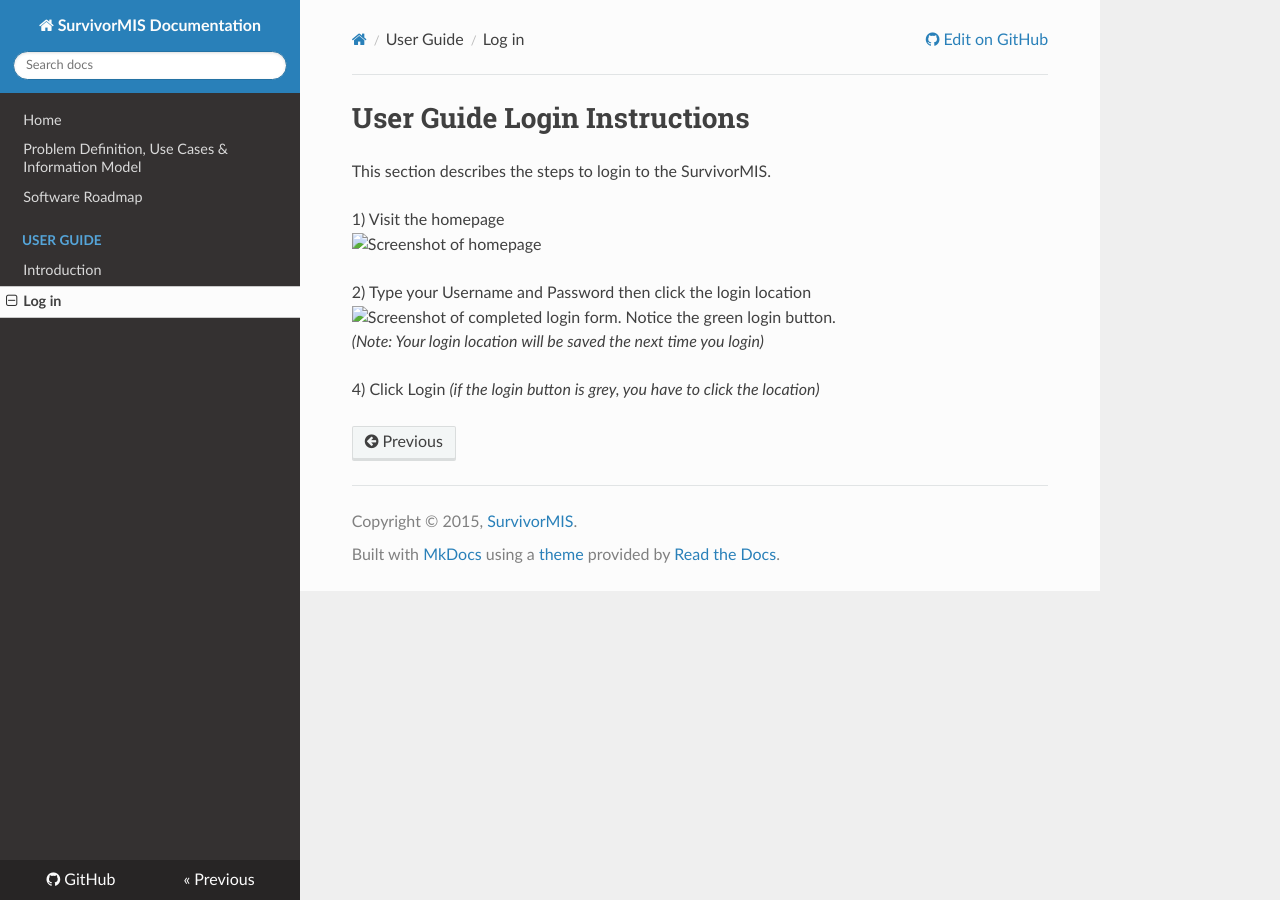
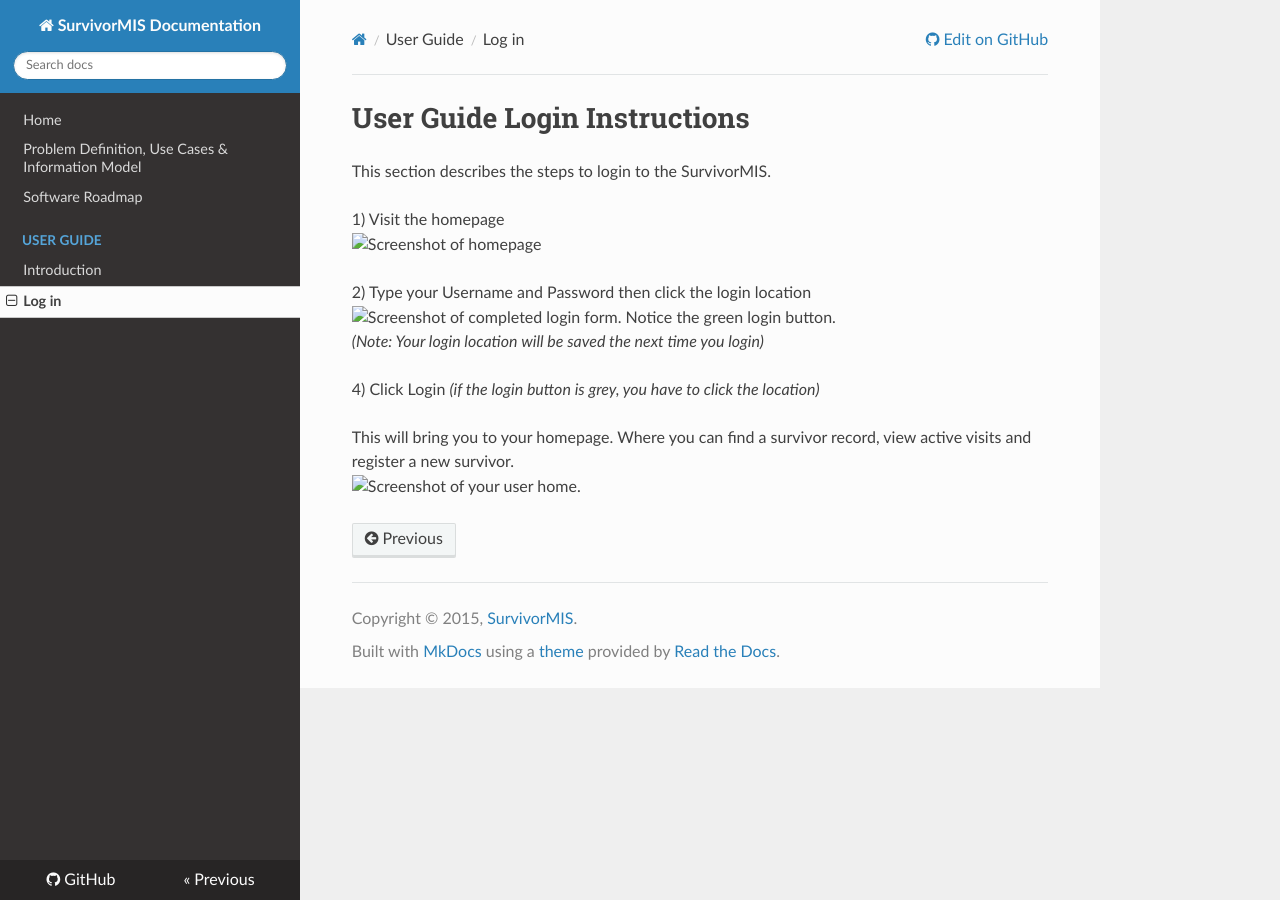
Before and after one commit to SurvivorMIS/Documentation, an MkDocs documentation site: the page built from docs/user_guide/login.md, in a window 1280 px wide. Built offline with MkDocs 1.6.1, drawn with Linux system fonts in a browser that asks for light colours; nearby versions of some CDN libraries; old or Windows-style settings are respelled for this version of MkDocs.

Commit message:
Added screenshot to user guide login page.

```diff
--- a/docs/user_guide/login.md
+++ b/docs/user_guide/login.md
@@ -10,3 +10,6 @@ This section describes the steps to login to the SurvivorMIS.
 *(Note: Your login location will be saved the next time you login)*
 
 4) Click Login *(if the login button is grey, you have to click the location)*
+
+This will bring you to your homepage. Where you can find a survivor record, view active visits and register a new survivor.
+<img alt="Screenshot of your user home." src="user_guide/img/user_home_screenshot.png"/>
```
Also changed, not shown: docs/user_guide/img/user_home_screenshot.png (added).
